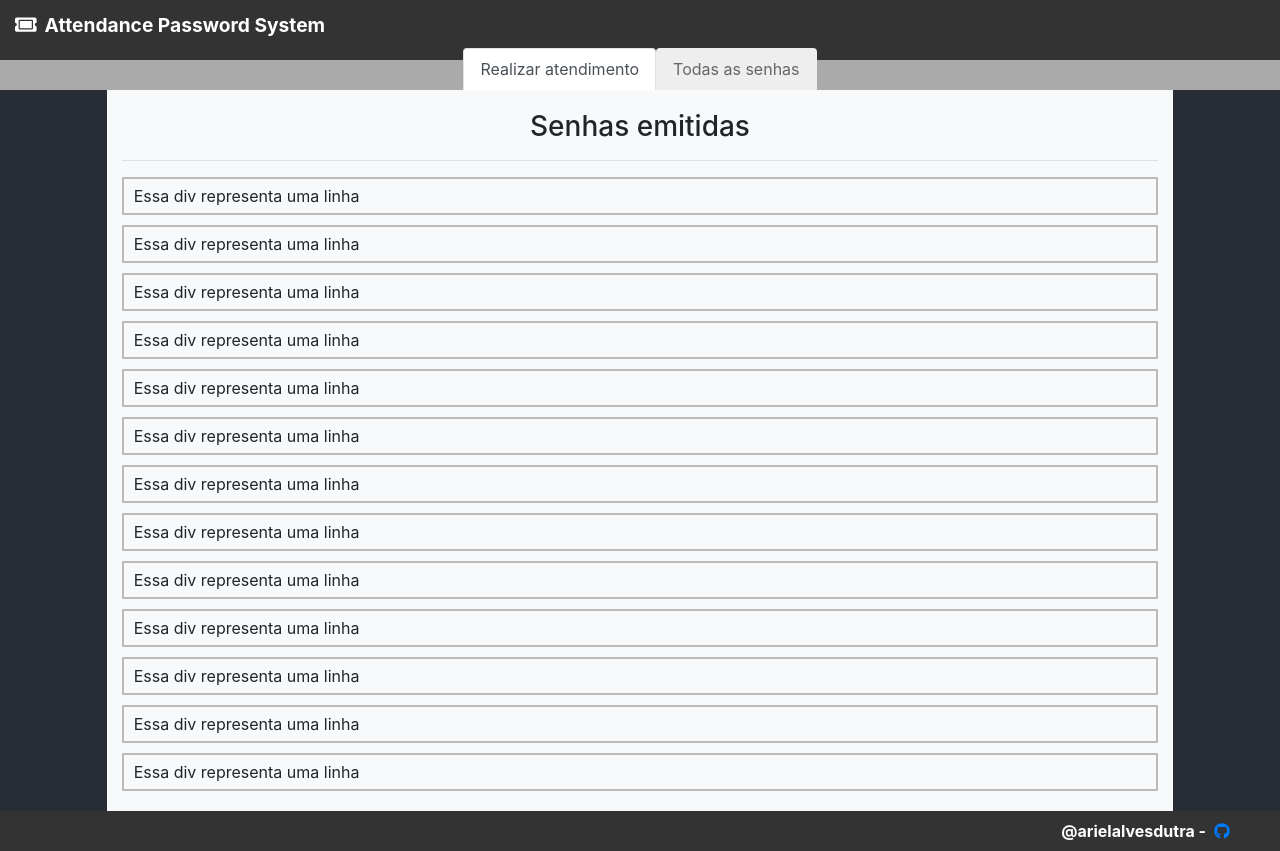
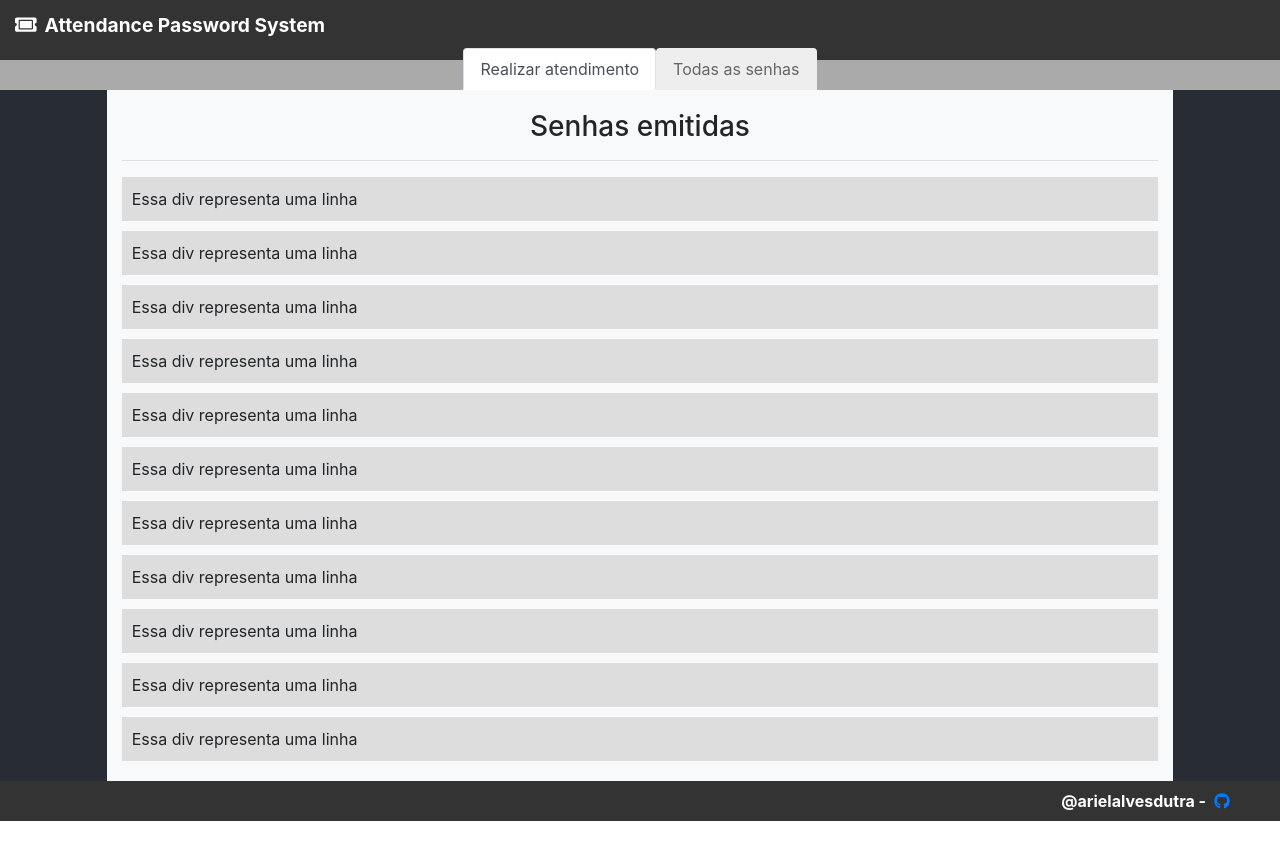
Before and after one commit to arielalvesdutra/attendance-password-system-frontend, a React (Create React App) app: page / in a window 1280 px wide. After the commit the page ends 821 px from the top, so only its background shows below. Built offline with nearby package versions, Linux system fonts and the light colour scheme.

Commit message:
Modifica o layout do componente KeyLine

```diff
--- a/src/App.js
+++ b/src/App.js
@@ -5,8 +5,6 @@ import Content from './Components/Templates/Content'
 import Footer from './Components/Templates/Footer'
 import Header from './Components/Templates/Header'
 import Nav from './Components/Templates/Nav'
-
-import KeyLine from './Components/KeyLine'
 
 class App extends Component {
   render() {
--- a/src/Components/KeyLine.css
+++ b/src/Components/KeyLine.css
@@ -1,8 +1,8 @@
 .Key-Line {
-    border: 2px solid #bbb;
+    background-color: #ddd;
     display: flex;
 
-    padding: 5px 10px;
+    padding: 10px 10px;
 
     margin-bottom: 10px;
 }
--- a/src/Components/Templates/Content.jsx
+++ b/src/Components/Templates/Content.jsx
@@ -22,8 +22,6 @@ export default props =>
         <KeyLine />
         <KeyLine />
         <KeyLine />
-        <KeyLine />
-        <KeyLine />
 
         </div>
     </div>
--- a/src/Components/Templates/Footer.jsx
+++ b/src/Components/Templates/Footer.jsx
@@ -10,7 +10,7 @@ export default props =>
         @arielalvesdutra -
         <span className="ml-2">
             <a href="https://github.com/arielalvesdutra">
-             <FontAwesomeIcon icon={faGithub} size="x" />
+             <FontAwesomeIcon icon={faGithub} />
             </a>
         </span>
     </footer>
```
Also changed, not shown: src/Components/KeyLine.jsx (line endings or trailing spaces).
